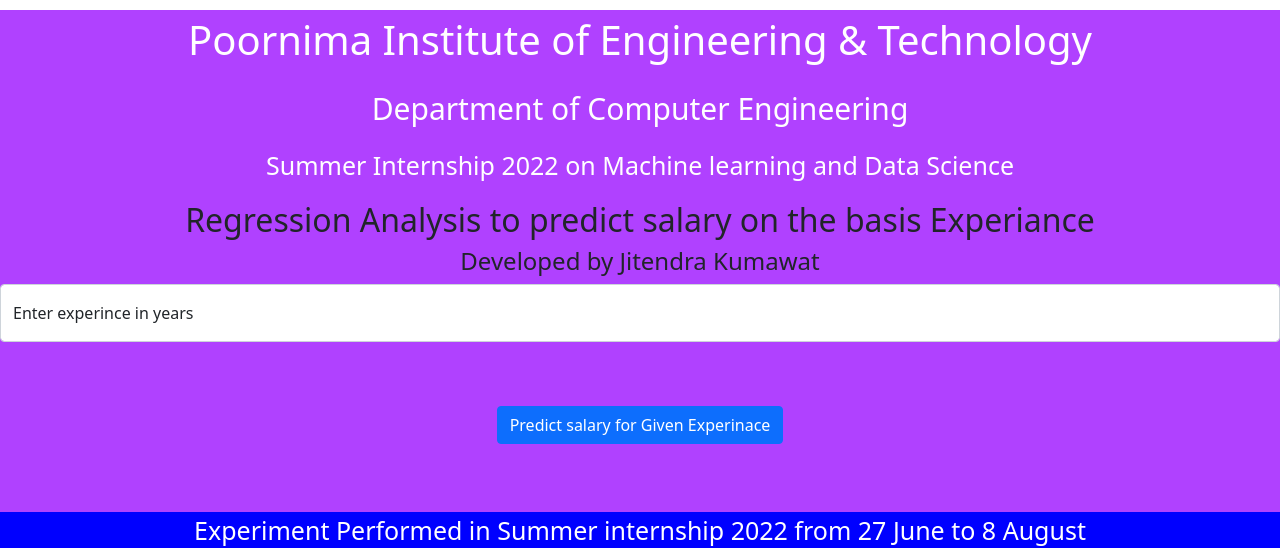
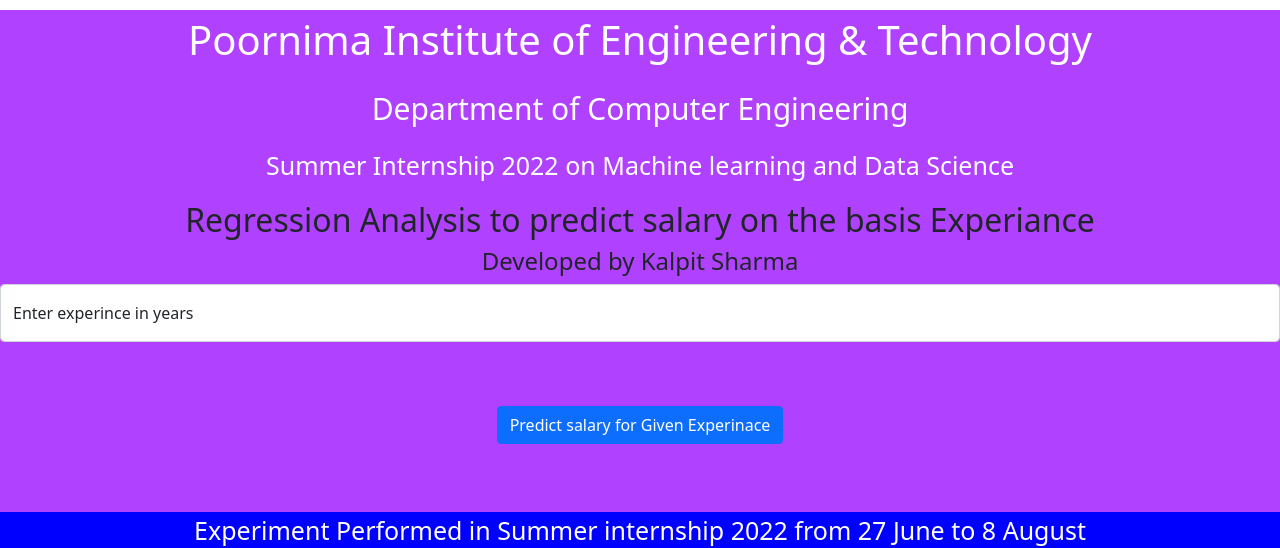
Before and after one commit to K7776/Linear_House_price_project, a Flask app: page / in a window 1280 px wide. Shown: the top 548 px of the page. Run offline with Flask 2, Linux system fonts and the light colour scheme; parts of the project's set-up code (start-up, migrations or seed data) failed here and were passed over.

Commit message:
Update index.html

```diff
--- a/templates/index.html
+++ b/templates/index.html
@@ -30,7 +30,7 @@
 
 <div class="login">
 <h2 >Regression Analysis to predict salary on the basis Experiance</h2>
-<h4>Developed by Jitendra Kumawat</h4>
+<h4>Developed by Kalpit Sharma</h4>
 <!-- Main Input For Receiving Query to our ML -->
 <form action="{{ url_for('predict')}}"method="get">
 <div class="form-floating mb-3">
```
